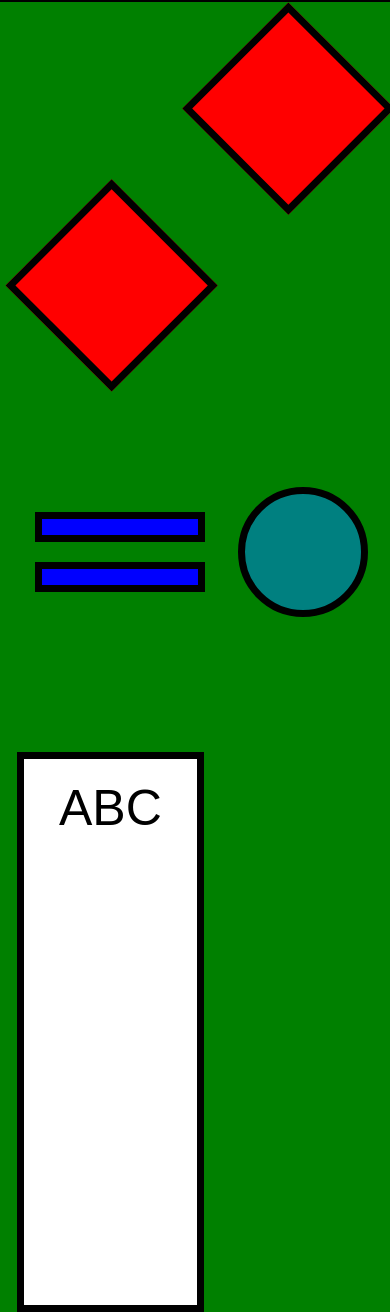
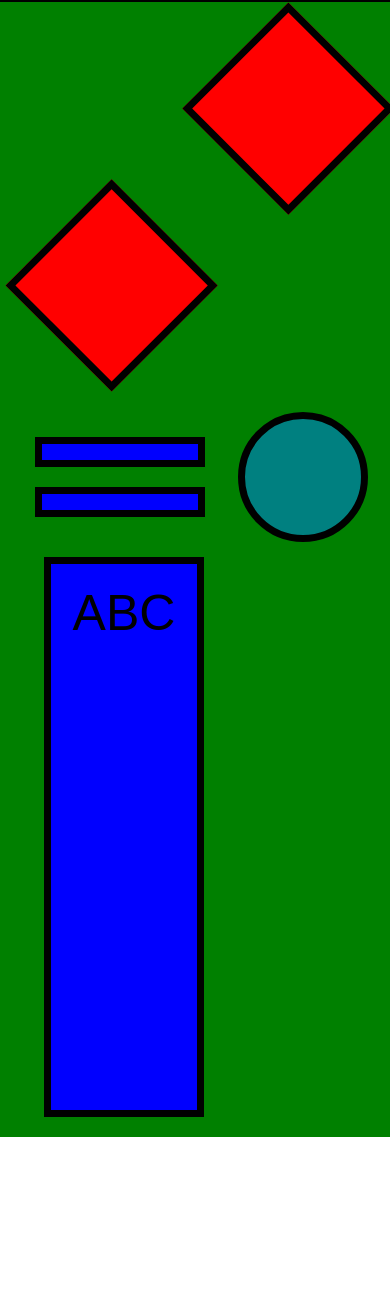
Before and after one commit to kraftdrew/optimo-task, a plain HTML site: page index.html in a window 390 px wide. Shown: the part 88-1400 px from the top of the page. After the commit the page ends 1225 px from the top, so only its background shows below. Drawn offline with Linux system fonts and the light colour scheme.

Commit message:
fixed some responsive bugs

```diff
--- a/style.css
+++ b/style.css
@@ -92,7 +92,6 @@ html, body {
     margin-right: 20px;
     height: 100%;
     display: flex;
-    padding: 120px 0;
     flex-direction: column;
     justify-content: center;
     align-items: center;
@@ -153,6 +152,10 @@ html, body {
         width: 0;
     }
 
+    .bigRectangleElement {
+        background: #C73736;
+    }
+
 }
 
 @media (max-width: 582px ) {
@@ -167,16 +170,24 @@ html, body {
 
     .MathOperatorsContent  {
         position: relative;
+        height: 250px;
     }
 
     .rhombusContent  {
         position: relative;
         top: 120px;
-        left: 0px;
+        left: 0;
     }
 
     .rhombusContainer {
         height: 300px;
     }
 
+    .bigRectangleElement {
+        background: rgba(0, 0, 255, 1);
+        margin-top: 5px;
+        margin-left: 50px;
+        width: 250px;
+    }
+
 }
```
Also changed, not shown: 1 other file.
